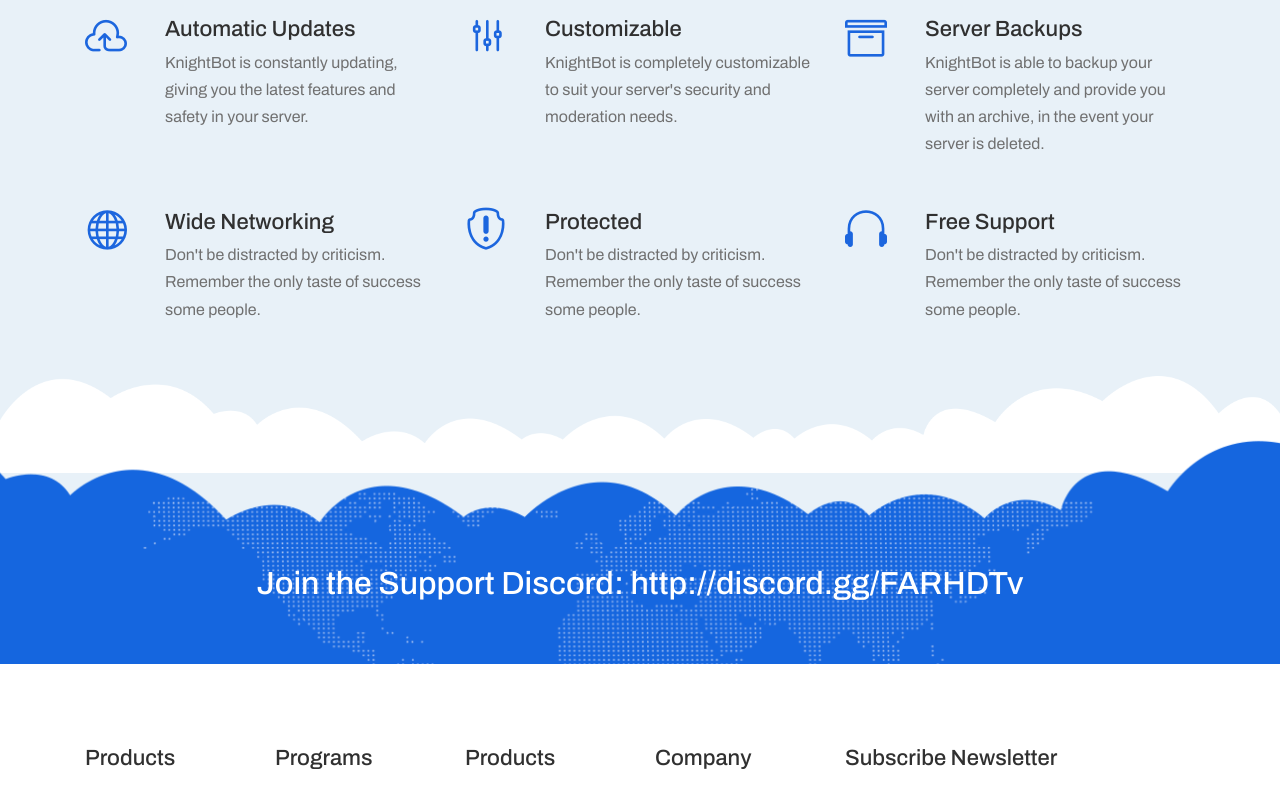
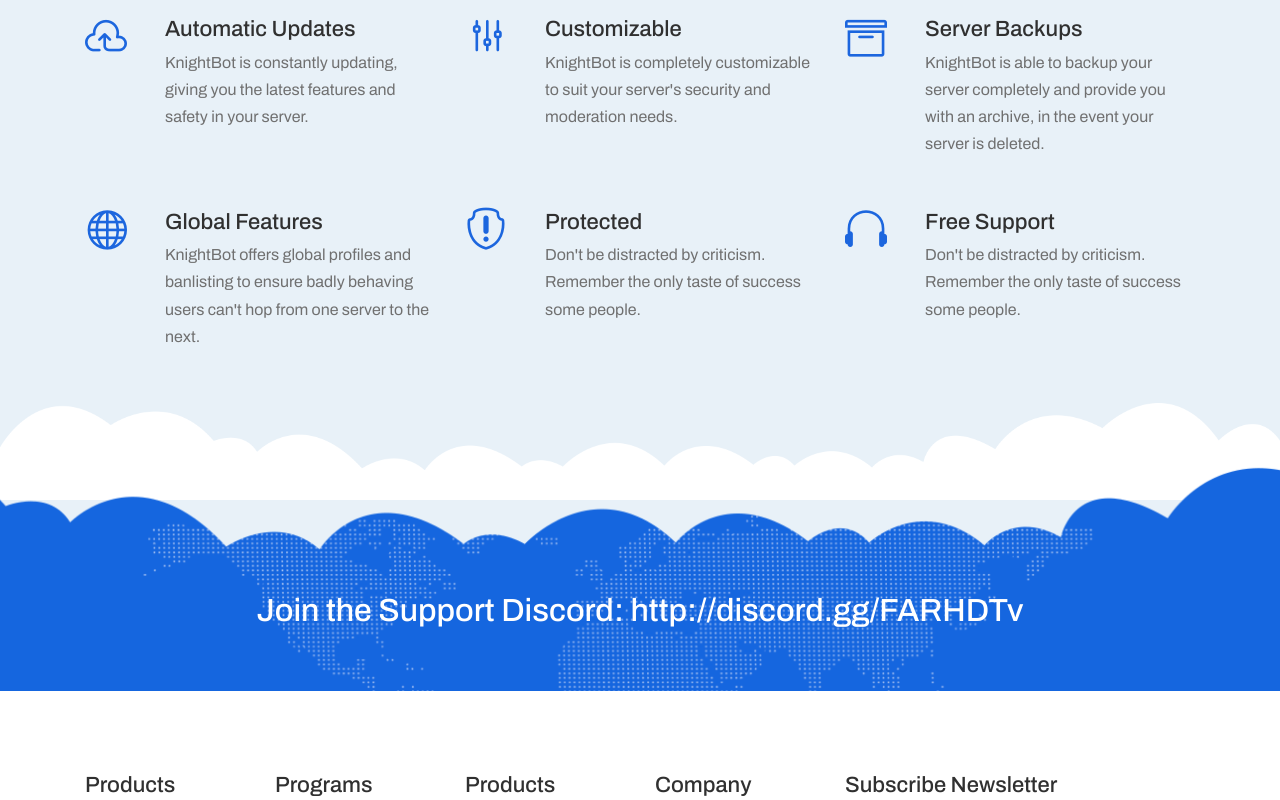
Before and after one commit to KnightDev/KnightBot-Website, a website: page index.html in a window 1280 px wide. Shown: the part 1198-1998 px from the top of the page. Drawn offline with Linux system fonts and the light colour scheme; files whose address does not match are found by name.

Commit message:
Update index.html

```diff
--- a/index.html
+++ b/index.html
@@ -240,8 +240,8 @@
                             <i class="icon_globe-2"></i>
                         </div>
                         <div class="feature-text">
-                            <h5>Wide Networking</h5>
-                            <p>Don't be distracted by criticism. Remember the only taste of success some people.</p>
+                            <h5>Global Features</h5>
+                            <p>KnightBot offers global profiles and banlisting to ensure badly behaving users can't hop from one server to the next.</p>
                         </div>
                     </div>
                 </div>
```
